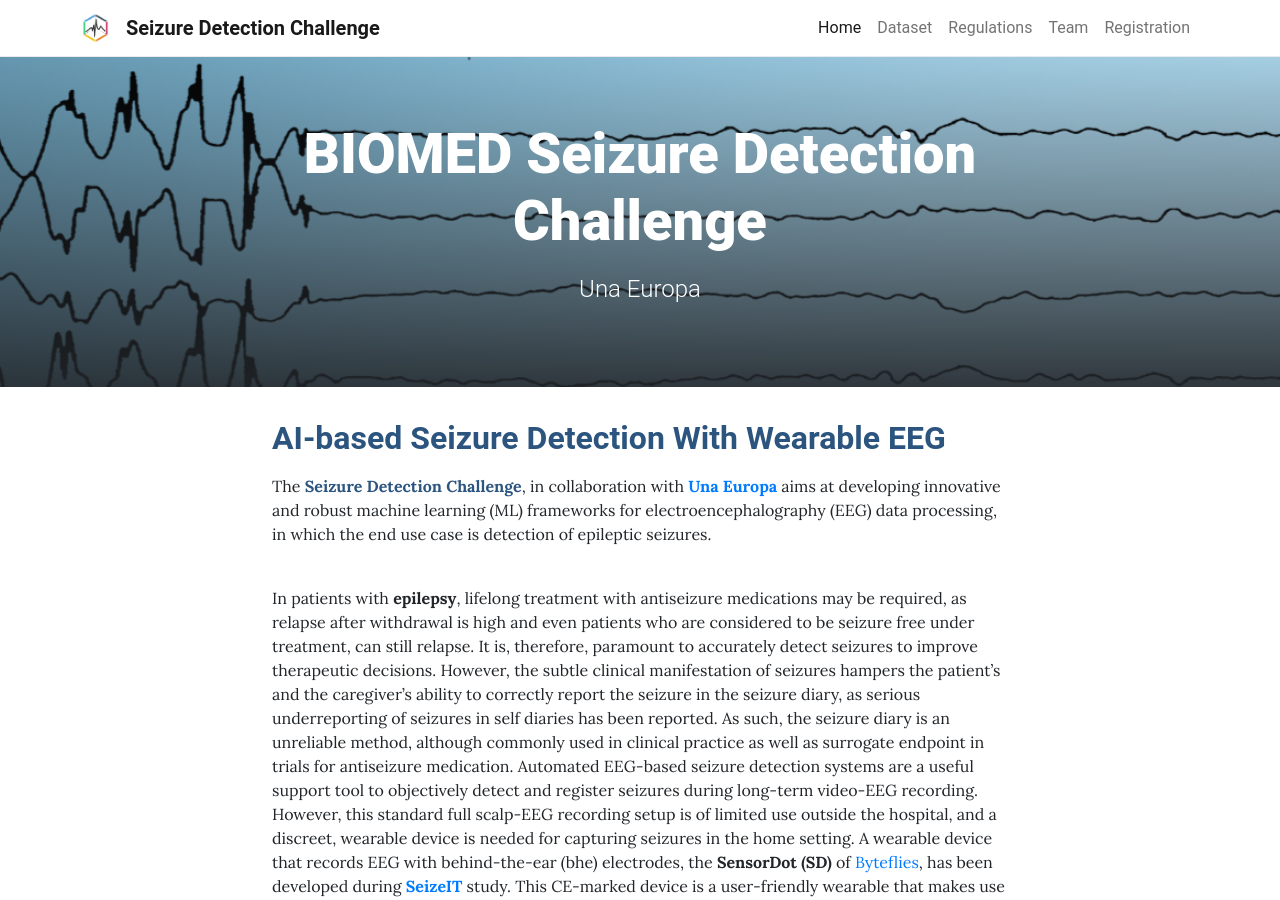
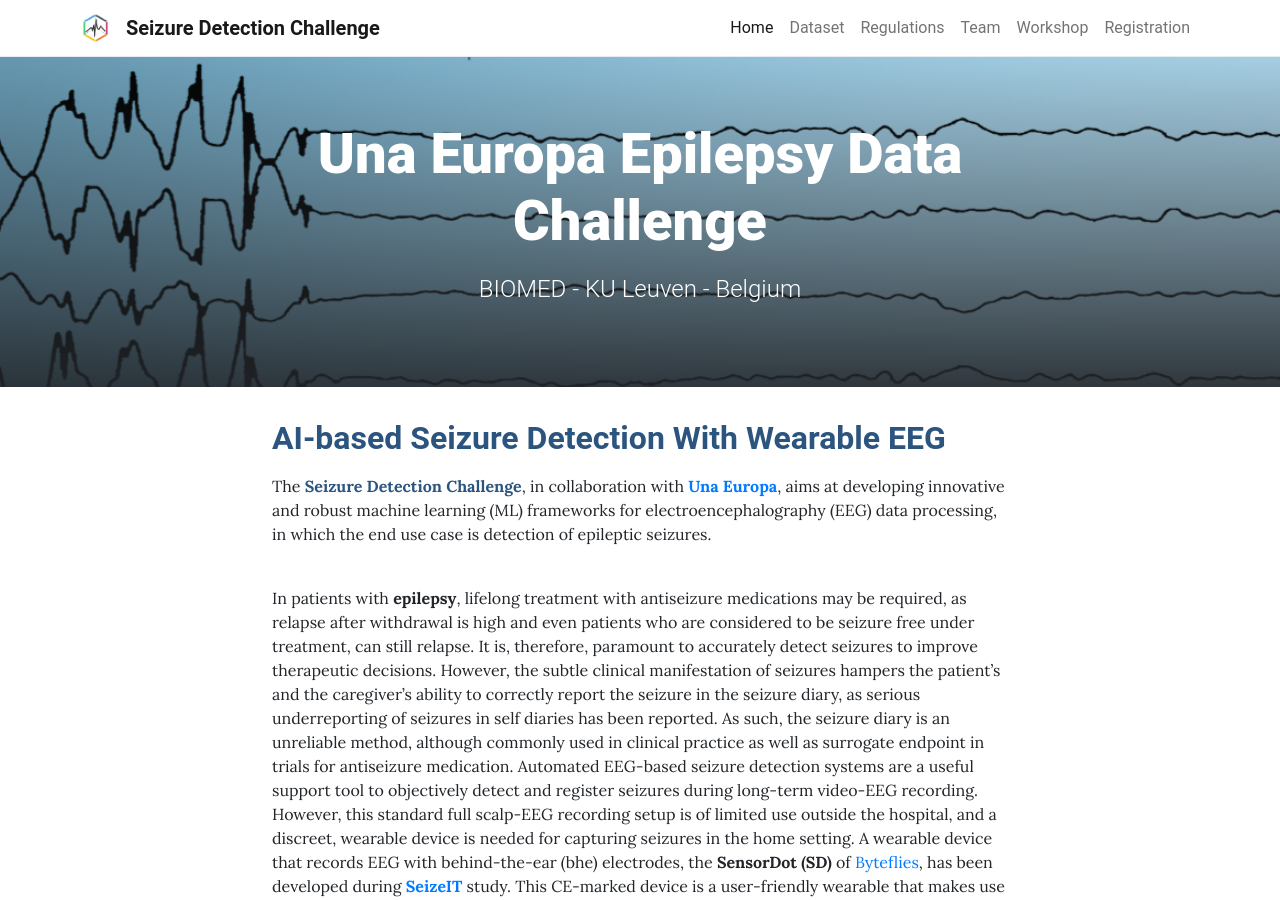
Before and after one commit to nestconf25/nestconf25.github.io, a Jekyll site: the page built from pages/home.md, in a window 1280 px wide and 900 px high. Built offline with Jekyll 4.4.1, drawn with Linux system fonts in a browser that asks for light colours; some of the changed text lies outside the part shown.

Commit message:
updated all

```diff
--- a/_data/navigation.yml
+++ b/_data/navigation.yml
@@ -8,5 +8,7 @@
   href: true
 - text: Team
   href: true
+- text: Workshop
+  href: true
 - text: Registration
   href: true
--- a/_includes/register_form.html
+++ b/_includes/register_form.html
@@ -42,7 +42,7 @@
     </div>
     <hr>
     <div class="form-group">
-        <label for="TermsAndCond" required="required"> I understand my email address will be used for communication purposes by the organizing committee.</a></label>
+        <label for="TermsAndCond" required="required"> By registering for this Challenge, I consent to the collection and use of any photographs or videos taken during meetings. These may be used on social media, website and other promotional materials of Una Europa and its partners. If you have any concerns or do not wish to be photographed, please let the organisers know before Challenge. Your personal data will be processed in accordance with the GDPR.</a></label>
         <input type="checkbox" name="termsandcond" id="TermsAndCond" required="required">
     </div>
     <hr>
--- a/pages/home.md
+++ b/pages/home.md
@@ -1,7 +1,7 @@
 ---
 layout: home
-title: BIOMED Seizure Detection Challenge
-description: Una Europa
+title: Una Europa Epilepsy Data Challenge
+description: BIOMED - KU Leuven - Belgium
 background: /assets/theme/images/header.png
 permalink: /
 ---
@@ -9,7 +9,7 @@ permalink: /
 
 ## **<span style="color:#2B547E">AI-based Seizure Detection With Wearable EEG</span>**
 
-The **<span style="color:#2B547E">Seizure Detection Challenge</span>**, in collaboration with [**Una Europa**](https://www.una-europa.eu/)  aims at developing innovative and robust machine learning (ML) frameworks for electroencephalography (EEG) data processing, in which the end use case is detection of epileptic seizures.
+The **<span style="color:#2B547E">Seizure Detection Challenge</span>**, in collaboration with [**Una Europa**](https://www.una-europa.eu/), aims at developing innovative and robust machine learning (ML) frameworks for electroencephalography (EEG) data processing, in which the end use case is detection of epileptic seizures.
 
 \
 In patients with **epilepsy**, lifelong treatment with antiseizure medications may be required, as relapse after withdrawal is high and even patients who are considered to be seizure free under treatment, can still relapse. It is, therefore, paramount to accurately detect seizures to improve therapeutic decisions. However, the subtle clinical manifestation of seizures hampers the patient’s and the caregiver’s ability to correctly report the seizure in the seizure diary, as serious underreporting of seizures in self diaries has been reported. As such, the seizure diary is an unreliable method, although commonly used in clinical practice as well as surrogate endpoint in trials for antiseizure medication. Automated EEG-based seizure detection systems are a useful support tool to objectively detect and register seizures during long-term video-EEG recording. However, this standard full scalp-EEG recording setup is of limited use outside the hospital, and a discreet, wearable device is needed for capturing seizures in the home setting. A wearable device that records EEG with behind-the-ear (bhe) electrodes, the **SensorDot (SD)** of [Byteflies](https://byteflies.com/), has been developed during [**SeizeIT**](https://eithealth.eu/spotlight-story/seizeit/) study. This CE-marked device is a user-friendly wearable that makes use of two behind-the-ear channels to detect seizures.
@@ -28,7 +28,7 @@ More information about the [dataset]({{ '/dataset/' | relative_url }}) and [regu
 - **Challenge duration:** February - May 2025
 - **Registration deadline:** 20 January 2025
 - **Joint kick-off session:** 3 February 2025
-- **Joint workshop:** 24-24 April 2025
+- **Joint [workshop]({{ '/workshop/' | relative_url }}):** 24-24 April 2025
 - **End of challenge:** 16 May 2025
 
 
```
Also changed, not shown: pages/dataset.md (+2 -0 lines), pages/regulations.md (+3 -1 lines), pages/success.md (deleted, +0 -5 lines), pages/workshop.md (added, +12 -0 lines).
